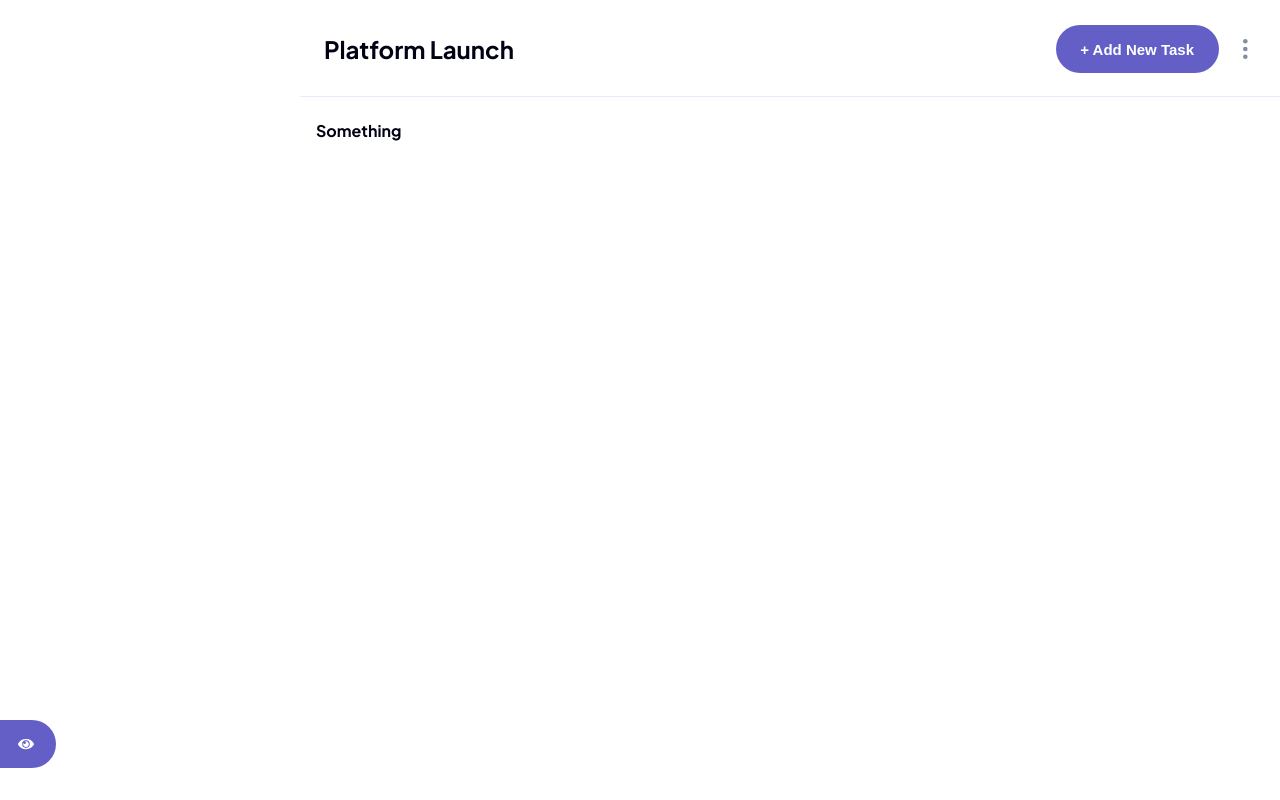
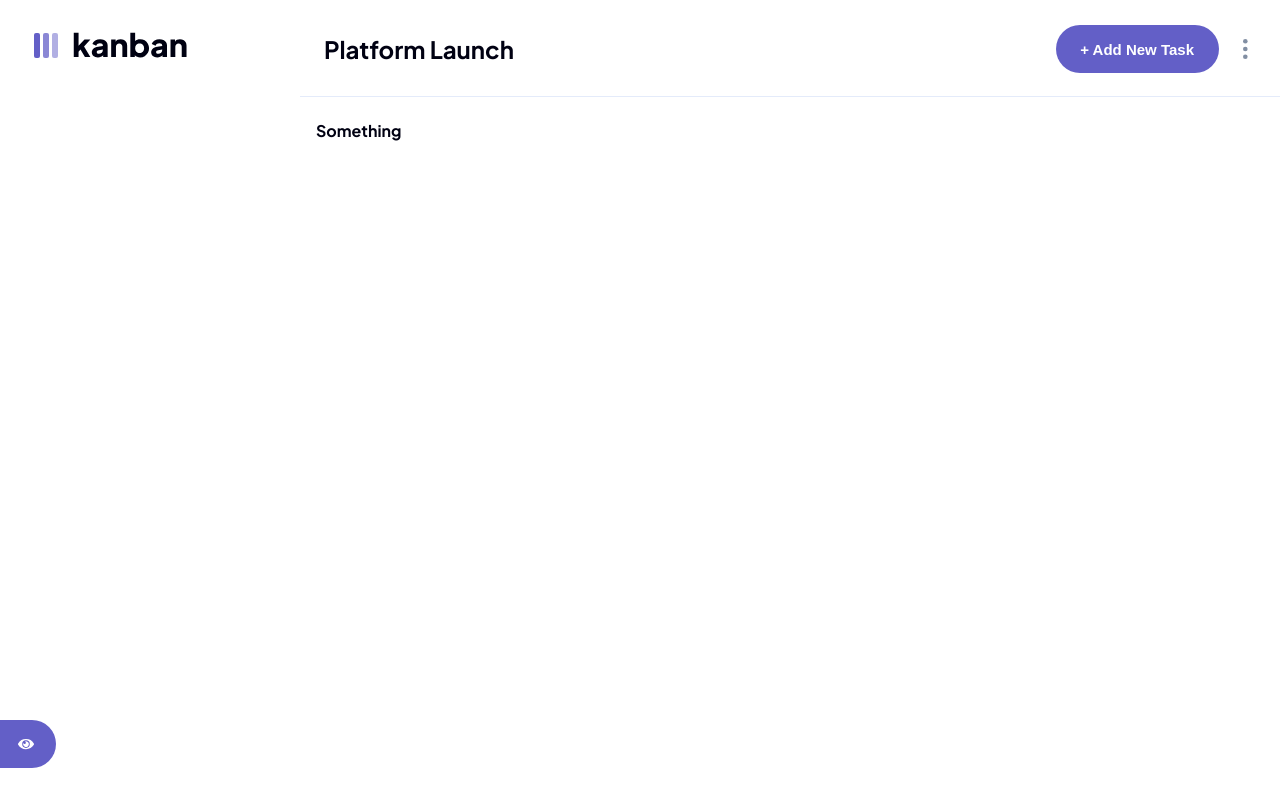
Before and after one commit to juandadev/kanban-board, a React (Create React App) app: page / in a window 1280 px wide. Built offline with nearby package versions, Linux system fonts and the light colour scheme.

Commit message:
Header logo animations and re arrangement

```diff
--- a/src/components/Header/Header.jsx
+++ b/src/components/Header/Header.jsx
@@ -20,7 +20,8 @@ function Header({ containerClassName, isMobile }) {
   };
 
   return (
-    <header className={`${s.container} ${containerClassName}`}>
+    <header
+      className={`${s.container} ${containerClassName} ${!isNavbarOpen && s.containerPaddingOpen}`}>
       <span className={s.title} onClick={handleClick} aria-hidden>
         <Icon icon="logo-mobile" className={s.logo} />
         Platform Launch
--- a/src/components/Header/Header.module.scss
+++ b/src/components/Header/Header.module.scss
@@ -5,7 +5,7 @@
   padding: 2rem 1.6rem 1.9rem 1.6rem;
   background-color: var(--container-1-color);
   border-bottom: 1px solid var(--lines);
-  transition: background 0.3s ease-in-out, border 0.3s ease-in-out;
+  transition: all 0.3s ease-in-out, border 0.3s ease-in-out;
 
   @media(min-width: 768px) {
     padding: 2.8rem 2.4rem 2.7rem 2.4rem;
@@ -13,6 +13,16 @@
 
   @media (min-width: 992px) {
     padding: 2.9rem 3.2rem 2.8rem 2.4rem;
+  }
+
+  &PaddingOpen {
+    @media (min-width: 768px) {
+      padding-left: 22.6rem;
+    }
+
+    @media (min-width: 992px) {
+      padding-left: 24.2rem;
+    }
   }
 }
 
--- a/src/components/Navbar/Navbar.jsx
+++ b/src/components/Navbar/Navbar.jsx
@@ -45,14 +45,16 @@ export default function Navbar({ containerClassName, isMobile }) {
 
   return (
     <>
+      {!isMobile && (
+        <div className={`${s.logoContainer} ${!isNavbarOpen && s.logoClose}`}>
+          <Icon icon={isLightTheme ? 'logo-dark' : 'logo-light'} className={s.logo} />
+        </div>
+      )}
       <nav
         className={`${isNavbarOpen ? s.modalShow : s.modalClose} ${
           s.container
         } ${containerClassName} ${isNavbarOpen ? s.showAnimation : s.hideAnimation}`}>
         <div className={s.boardContainer}>
-          {!isMobile && (
-            <Icon icon={isLightTheme ? 'logo-dark' : 'logo-light'} className={s.logo} />
-          )}
           <span className={s.title}>All Boards (3)</span>
           <ul className={s.boardList}>
             <li className={`${s.boardListItem} ${s.selected}`}>
--- a/src/components/Navbar/Navbar.module.scss
+++ b/src/components/Navbar/Navbar.module.scss
@@ -35,13 +35,41 @@
 }
 
 .logo {
-  @media (min-width: 768px) {
-    margin-left: 1.1rem;
+  &Container {
+    @media (min-width: 768px) {
+      width: 26.1rem;
+      height: 8.1rem;
+      padding-top: 3.2rem;
+      padding-left: 2.6rem;
+      position: absolute;
+      z-index: 2;
+    }
+
+    @media (min-width: 992px) {
+      width: 30rem;
+      height: 9.7rem;
+      padding-left: 3.4rem;
+    }
   }
+
+  &Close {
+    @media (min-width: 768px) {
+      border-right: 1px solid var(--lines);
+      width: 20.1rem;
+      padding-right: 2.4rem;
+    }
+
+    @media (min-width: 992px) {
+      width: 20.9rem;
+      padding-right: 3.2rem;
+    }
+  }
+
+  transition: width 0.5s ease-in-out;
 }
 
 .title {
-  margin-top: 5.4rem;
+  margin-top: 8rem;
   margin-left: 0.8rem;
   font-weight: 700;
   font-size: 1.2rem;
```
